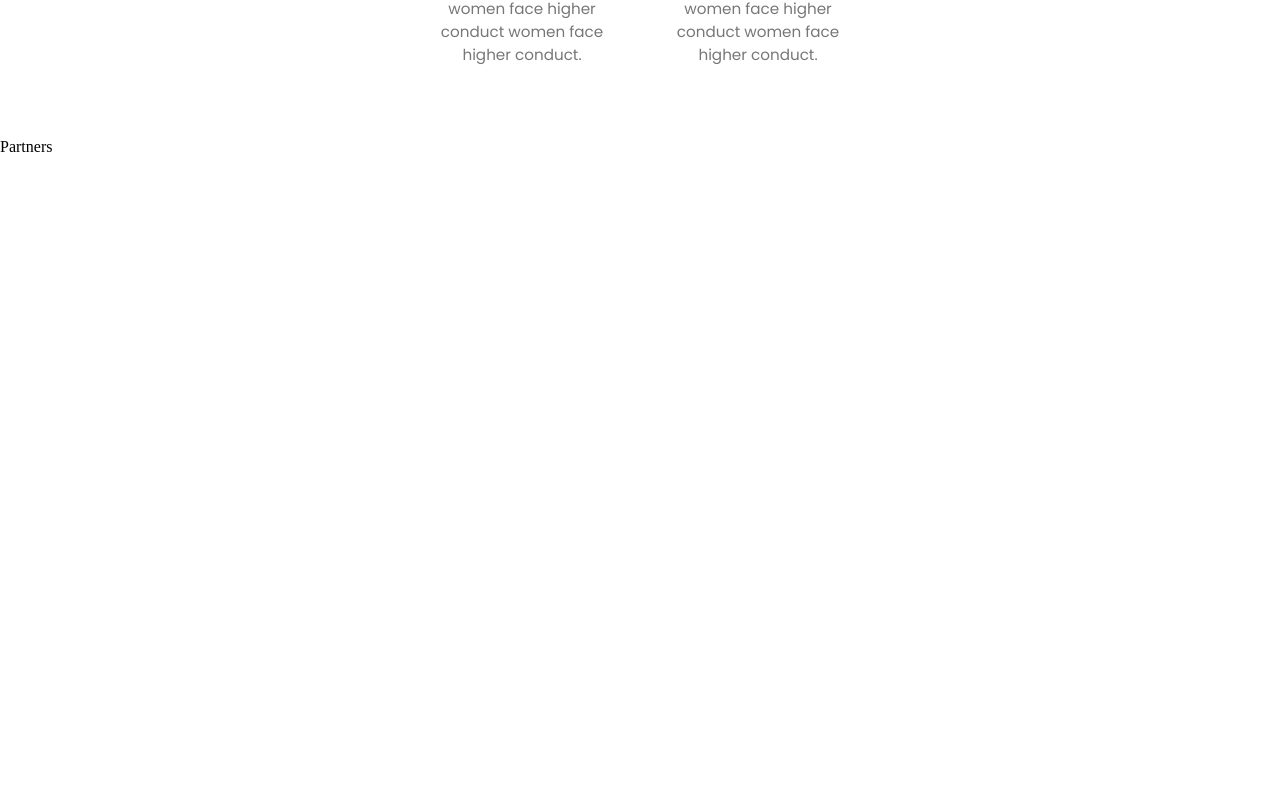
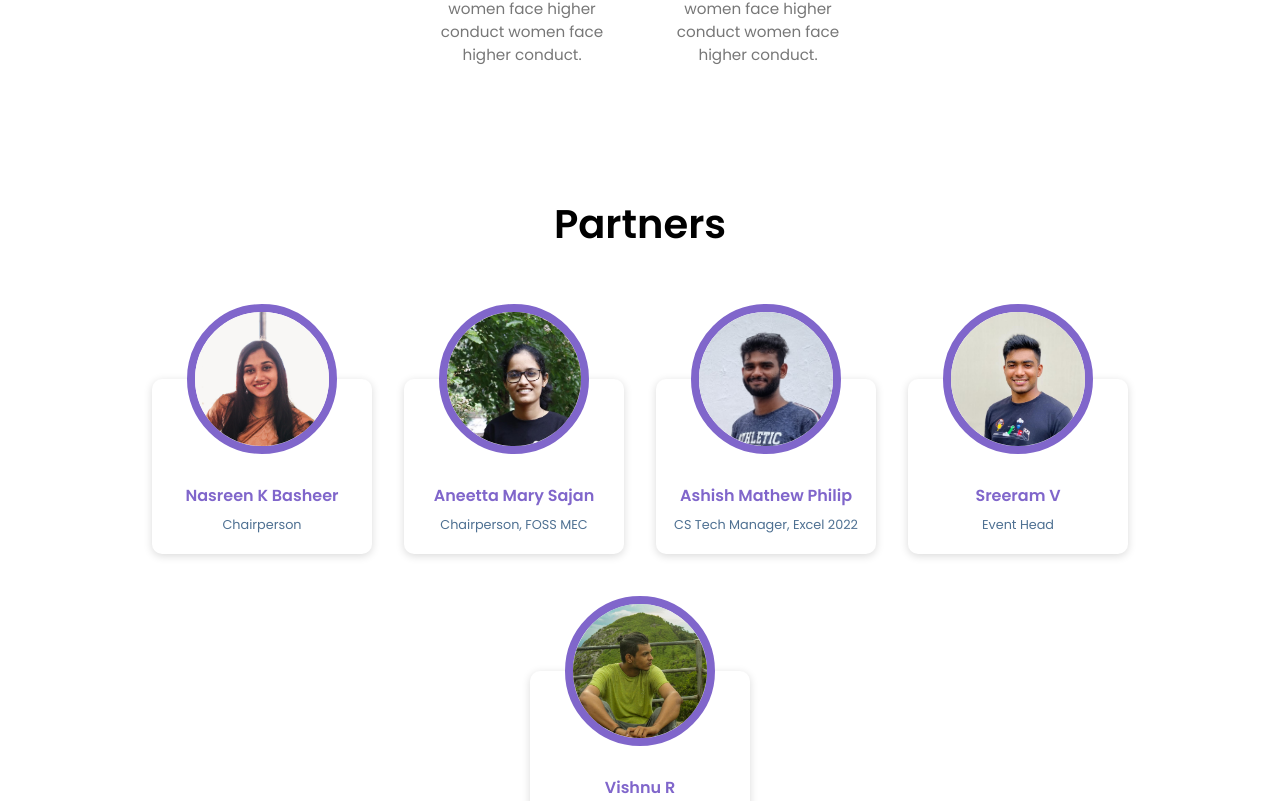
Before and after one commit to Excel2022Web/devsprint, a React (Create React App) app: page / in a window 1280 px wide. Shown: the part 2179-2980 px from the top of the page. Built offline with nearby package versions, Linux system fonts and the light colour scheme.

Commit message:
Partners complete

```diff
--- a/src/components/Partners/Partners.css
+++ b/src/components/Partners/Partners.css
@@ -1,3 +1,69 @@
 .partners {
-    height: 100vh;
+  min-height: 50vh;
+  display: flex;
+  flex-direction: column;
+  align-items: center;
+  justify-content: center;
+  padding: 3.5rem 0;
+  font-family: var(--primary-font);
+  gap: 2.5rem;
 }
+
+.partners_title {
+  font-size: 2.5rem;
+  font-weight: 600;
+}
+
+.partner_card_container {
+  display: flex;
+  align-items: center;
+  justify-content: center;
+  flex-wrap: wrap;
+  gap: 2rem;
+}
+
+.partner_card {
+  width: 220px;
+  height: 175px;
+  box-shadow: 0px 2px 9px rgba(0, 0, 0, 0.15);
+  background-color: #fff;
+  display: flex;
+  flex-direction: column;
+  align-items: center;
+  justify-content: flex-end;
+  gap: 0.5rem;
+  padding: 1.25rem 0.7rem;
+  margin-top: 85px;
+  border-radius: 10px;
+  position: relative;
+}
+.partner__image {
+  position: absolute;
+  display: flex;
+  justify-content: center;
+  align-items: center;
+}
+
+.partner__image > img {
+  width: 150px;
+  height: 150px;
+  transform: translateY(-80px);
+  border-radius: 50%;
+  border: 8px solid #8066cb;
+}
+
+.partner__name {
+  font-family: var(--primary-font);
+  font-size: 1rem;
+  font-style: normal;
+  font-weight: 600;
+  text-align: center;
+  color: #8066cb;
+}
+
+.partner__role {
+  font-family: var(--primary-font);
+  color: rgba(5, 54, 101, 0.71);
+  font-size: 0.8rem;
+  font-weight: 500;
+}
--- a/src/components/Partners/Partners.js
+++ b/src/components/Partners/Partners.js
@@ -1,10 +1,27 @@
-import React from 'react'
+import React from "react"
 
-import './Partners.css'
+import { FaLinkedinIn, FaRegEnvelope, FaPhoneAlt } from "react-icons/fa"
+import { organizers } from "../../assets/data/organizers"
+import "./Partners.css"
 
 function Partners() {
   return (
-    <div className='partners' id='partners'>Partners</div>
+    <div className="container partners" id="partners">
+      <h1 className="partners_title">Partners</h1>
+      <div className="partner_card_container">
+        {organizers.map((organizer) => {
+          return (
+            <div className="partner_card">
+              <div className="partner__image">
+                <img src={organizer.photo} alt="" />
+              </div>
+              <h4 className="partner__name">{organizer.name}</h4>
+              <h6 className="partner__role">{organizer.title}</h6>
+            </div>
+          )
+        })}
+      </div>
+    </div>
   )
 }
 
```
